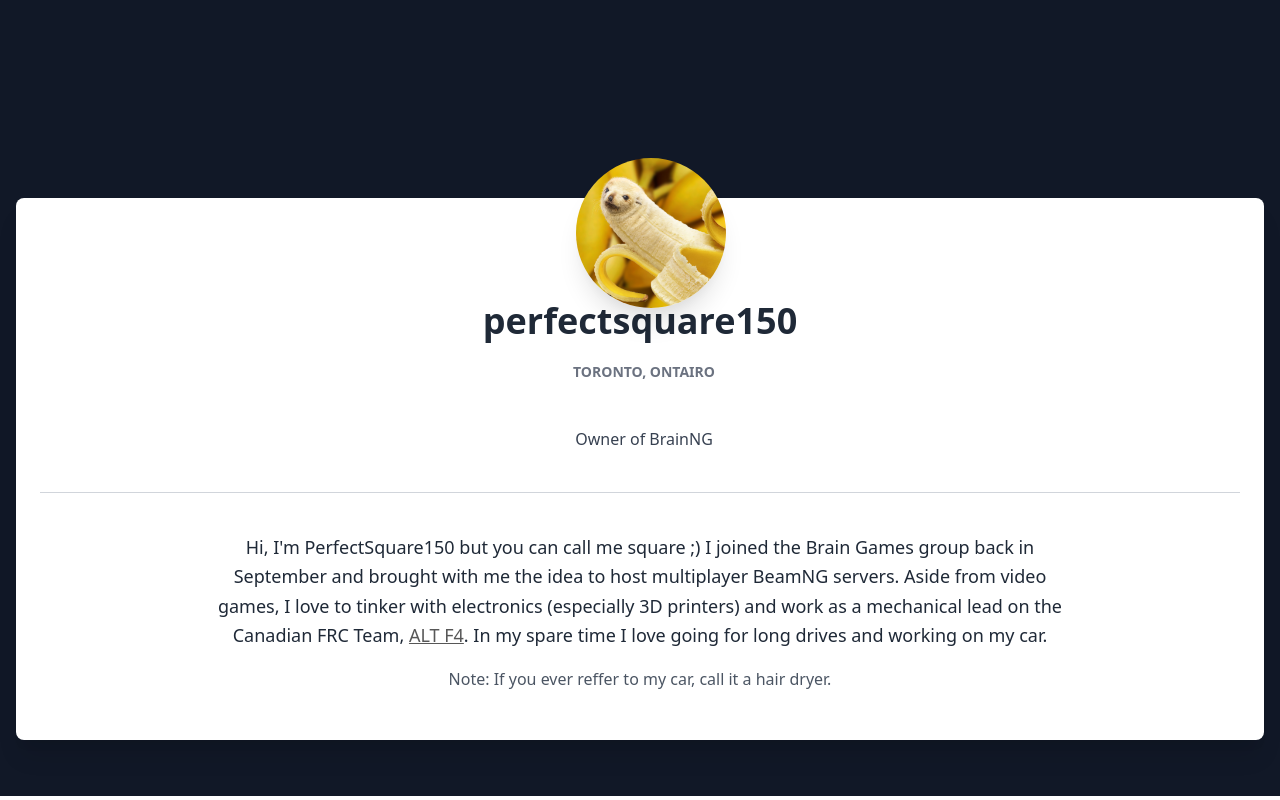
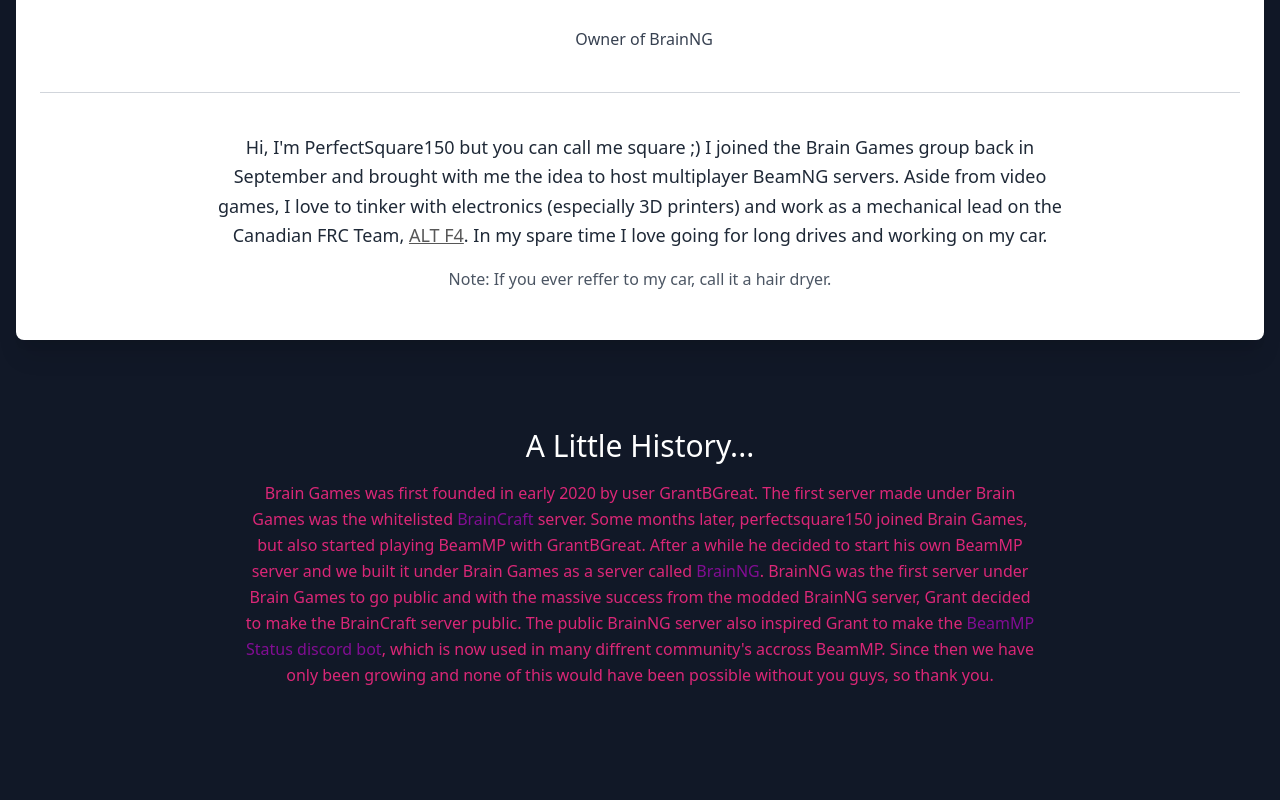
Before and after one commit to The-Brain-Games/BrainGames-Website, a Vue app: page /about-us in a window 1280 px wide. Shown: the part 1008-1808 px from the top of the page. Built offline with nearby package versions, Linux system fonts and the light colour scheme.

Commit message:
Added "a little history" to About us

```diff
--- a/src/components/AboutUs.vue
+++ b/src/components/AboutUs.vue
@@ -1,6 +1,6 @@
 <template>
   <main class="profile-page">
-    <section class="relative block bg-gray-900" style="height: 500px;">
+    <section class="relative block bg-gray-900" style="height: 300px;">
       <div
         class="absolute top-0 w-full h-full bg-center bg-cover"
       >
@@ -78,7 +78,7 @@
       </div>
     </section>
 
-    <section class="relative block bg-gray-900" style="height: 500px;">
+    <section class="relative block bg-gray-900" style="height: 300px;">
       <div
         class="absolute top-0 w-full h-full bg-center bg-cover"
       >
@@ -158,6 +158,15 @@
         </div>
       </div>
     </section>
+
+    <section class="text-gray-400 bg-gray-900 body-font py-8">
+      <div class="flex items-start justify-center space-x-5">
+        <div class="flex flex-col text-center w-full mb-20">
+          <h1 class="sm:text-3xl text-2xl font-medium title-font mb-4 text-white">A Little History...</h1>
+          <p class="leading-relaxed text-pink-600 text-center mx-60">Brain Games was first founded in early 2020 by user GrantBGreat. The first server made under Brain Games was the whitelisted <a href="BrainCraft" style="color:#820d94">BrainCraft</a> server. Some months later, perfectsquare150 joined Brain Games, but also started playing BeamMP with GrantBGreat. After a while he decided to start his own BeamMP server and we built it under Brain Games as a server called <a href="BrainNG" style="color:#820d94">BrainNG</a>. BrainNG was the first server under Brain Games to go public and with the massive success from the modded BrainNG server, Grant decided to make the BrainCraft server public. The public BrainNG server also inspired Grant to make the <a href="https://top.gg/bot/784631695902375956" style="color:#820d94" target="_blank" rel="noopener noreferrer">BeamMP Status discord bot</a>, which is now used in many diffrent community's accross BeamMP. Since then we have only been growing and none of this would have been possible without you guys, so thank you.</p>
+        </div>
+      </div>
+    </section>
   </main>
 </template>
 
```
